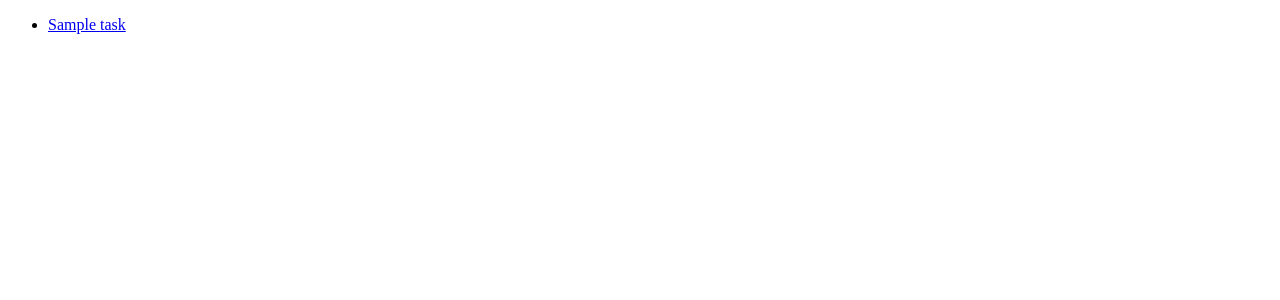
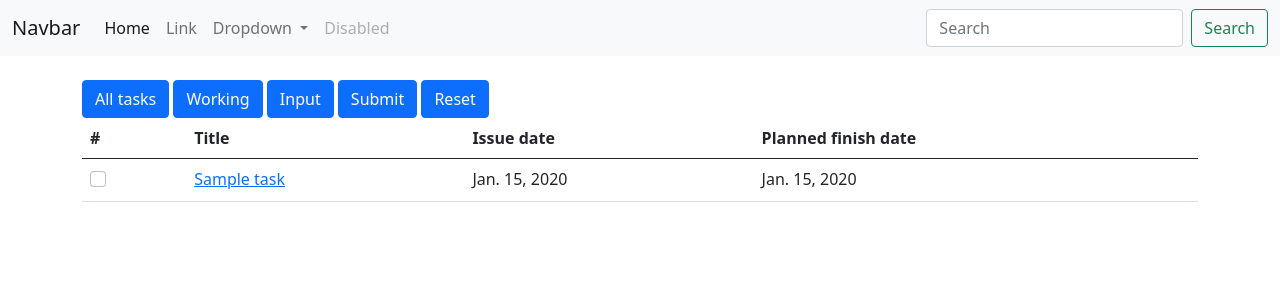
Before and after one commit to y173345/TaskManager, a Django app: page /todo/ in a window 1280 px wide. Before the commit the part shown is almost empty. Shown: the top 300 px of the page. Run offline with Django 4.2, Linux system fonts and the light colour scheme; tables that the repository leaves empty hold one stand-in row (values such as "Sample post").

Commit message:
add: bootstrap5 stayle

```diff
--- a/todo/templates/todo/index.html
+++ b/todo/templates/todo/index.html
@@ -6,18 +6,85 @@
         <meta name="viewport" content="width-device-width" initial-scale="1">
         <meta name="description" content="">
         <meta name="author" content="">
+        <link href="https://cdn.jsdelivr.net/npm/bootstrap@5.0.2/dist/css/bootstrap.min.css" rel="stylesheet" integrity="sha384-EVSTQN3/azprG1Anm3QDgpJLIm9Nao0Yz1ztcQTwFspd3yD65VohhpuuCOmLASjC" crossorigin="anonymous">
 
         <title>ToDo List</title>
     </head>
     <body>
+        <nav class="navbar navbar-expand-lg navbar-light bg-light mb-4">
+            <div class="container-fluid">
+                <a class="navbar-brand" href="#">Navbar</a>
+                <button class="navbar-toggler" type="button" data-bs-toggle="collapse" data-bs-target="#navbarSupportedContent" aria-controls="navbarSupportedContent" aria-expanded="false" aria-label="Toggle navigation">
+                <span class="navbar-toggler-icon"></span>
+                </button>
+                <div class="collapse navbar-collapse" id="navbarSupportedContent">
+                <ul class="navbar-nav me-auto mb-2 mb-lg-0">
+                    <li class="nav-item">
+                        <a class="nav-link active" aria-current="page" href="#">Home</a>
+                    </li>
+                    <li class="nav-item">
+                        <a class="nav-link" href="#">Link</a>
+                    </li>
+                    <li class="nav-item dropdown">
+                        <a class="nav-link dropdown-toggle" href="#" id="navbarDropdown" role="button" data-bs-toggle="dropdown" aria-expanded="false">
+                        Dropdown
+                        </a>
+                        <ul class="dropdown-menu" aria-labelledby="navbarDropdown">
+                            <li><a class="dropdown-item" href="#">Action</a></li>
+                            <li><a class="dropdown-item" href="#">Another action</a></li>
+                            <li><hr class="dropdown-divider"></li>
+                            <li><a class="dropdown-item" href="#">Something else here</a></li>
+                        </ul>
+                    </li>
+                    <li class="nav-item">
+                        <a class="nav-link disabled" href="#" tabindex="-1" aria-disabled="true">Disabled</a>
+                    </li>
+                    </ul>
+                    <form class="d-flex">
+                        <input class="form-control me-2" type="search" placeholder="Search" aria-label="Search">
+                        <button class="btn btn-outline-success" type="submit">Search</button>
+                    </form>
+                </div>
+            </div>
+        </nav>
+        <div class="container">
+            <a class="btn btn-primary" href="#" role="button">All tasks</a>
+            <button class="btn btn-primary" type="submit">Working</button>
+            <input class="btn btn-primary" type="button" value="Input">
+            <input class="btn btn-primary" type="submit" value="Submit">
+            <input class="btn btn-primary" type="reset" value="Reset">
+
+            <table class="table">
+                <thead>
+                    <tr>
+                        <th scope="col">#</th>
+                        <th scope="col">Title</th>
+                        <th scope="col">Issue date</th>
+                        <th scope="col">Planned finish date</th>
+                    </tr>
+                </thead>
+                <tbody>
                 {% if todo_list %}
-        <ul>
                     {% for task in todo_list %}
-                <li><a href="{% url 'todo:detail' task.id %}">{{ task.title }}</a></li>
+                    <tr>
+                        <td>
+                            <div class="form-check">
+                                <input class="form-check-input" type="checkbox" value="" id="flexCheckDefault" {{ task.is_done }}>
+                            </div>
+                        </td>
+                        <td><a href="{% url 'todo:detail' task.id %}">{{ task.title }}</a></td>
+                        <td>{{ task.issue_date }}</td>
+                        <td>{{ task.deadline }}</td>
+                    </tr>
                     {% endfor %}
-        </ul>
                 {% else %}
                     <p>You don't have any tasks!</p>
                 {% endif %}
+            </tbody>
+            </table>
+        </div>
+
+
+        <script src="https://cdn.jsdelivr.net/npm/bootstrap@5.0.2/dist/js/bootstrap.bundle.min.js" integrity="sha384-MrcW6ZMFYlzcLA8Nl+NtUVF0sA7MsXsP1UyJoMp4YLEuNSfAP+JcXn/tWtIaxVXM" crossorigin="anonymous"></script>
     </body>
 </html>
```
Lines whose indentation alone changed are shown as unchanged.
